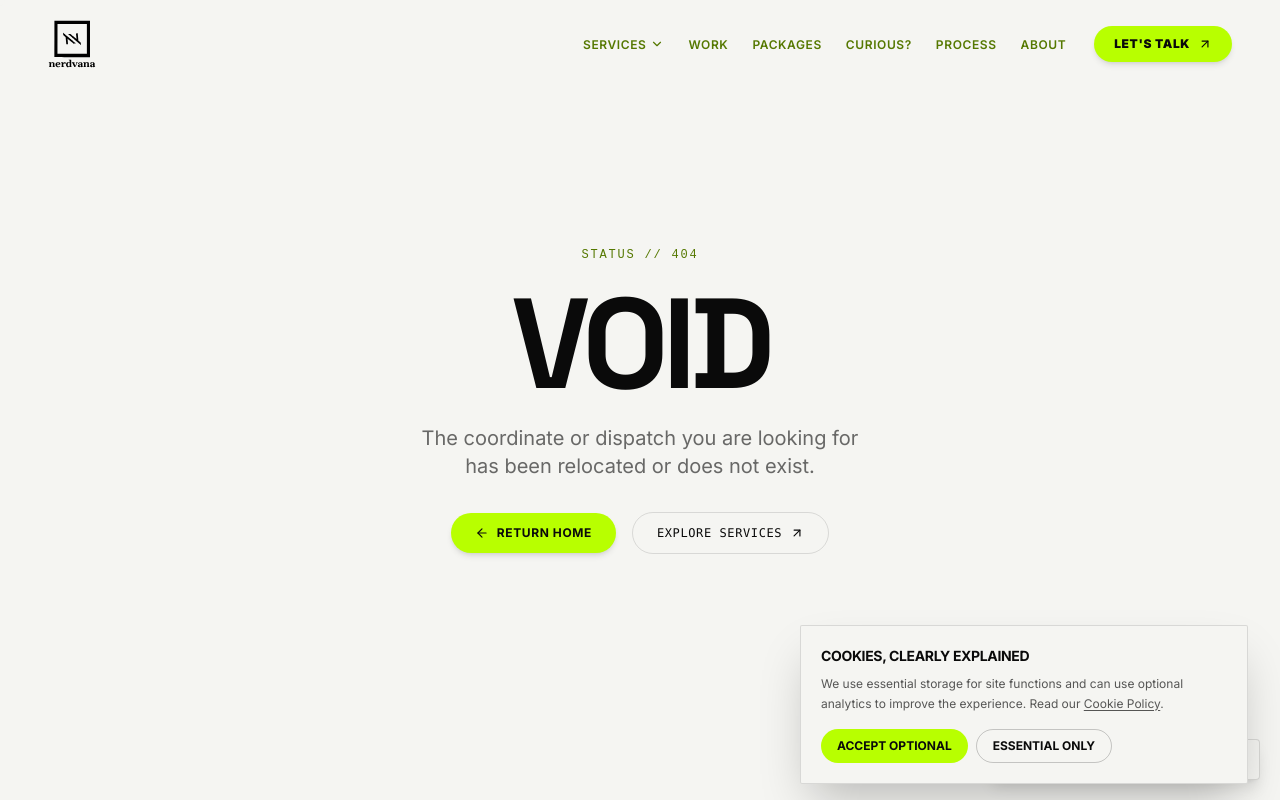
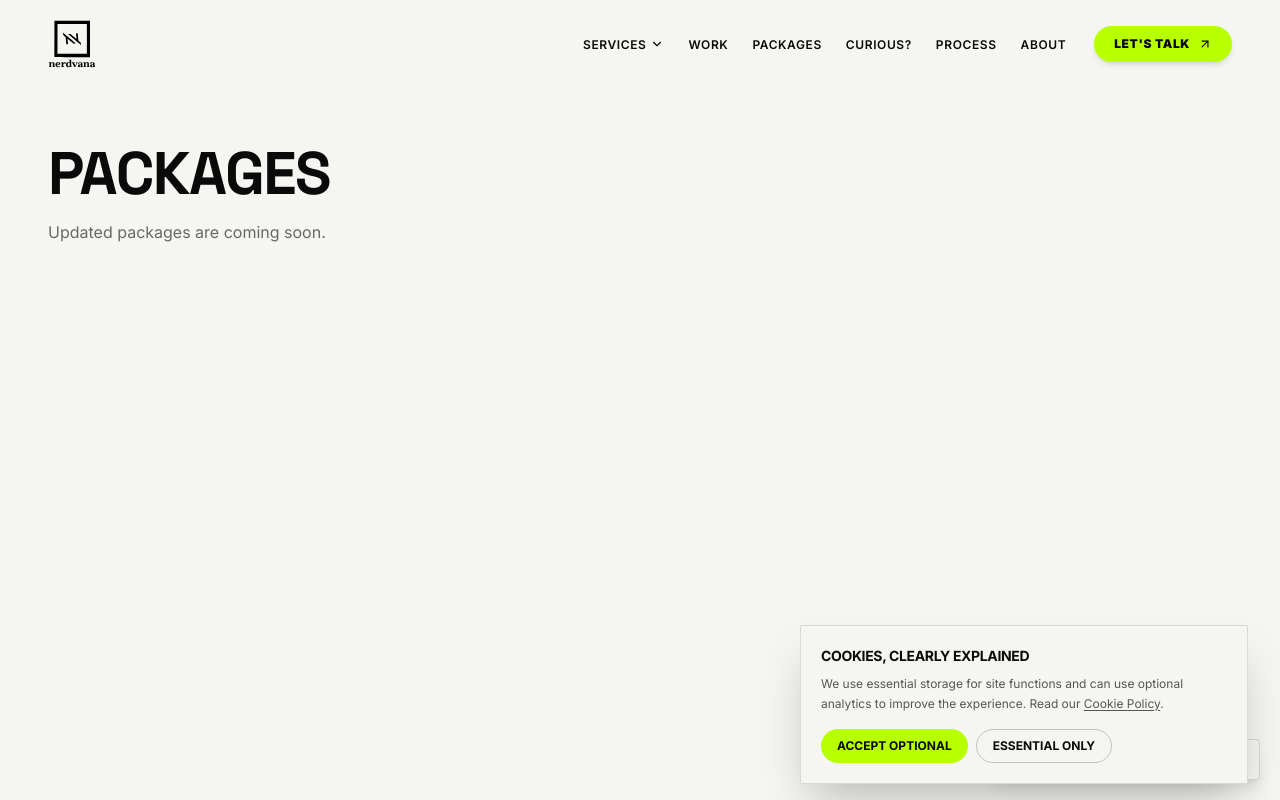
Before and after one commit to Balpos07/Nerdvana, a Next.js app: page /packages in a window 1280 px wide. Before the commit this address had no page. Shown: the top 800 px of the page. Built offline with nearby package versions, Linux system fonts and the light colour scheme.

Commit message:
packages updated

```diff
--- a/src/app/globals.css
+++ b/src/app/globals.css
@@ -66,6 +66,12 @@
 .footer-shell .wordmark-footer {
   color: #f5f5f2;
   -webkit-text-fill-color: #f5f5f2;
+}
+
+.mobile-nav-shell {
+  background-color: #0A0A0A !important;
+  color: #F5F5F2 !important;
+  --accent-text: #B8FF00;
 }
 
 /* Curious cards use a deliberate black surface and off-white text. */
--- /dev/null
+++ b/src/app/packages/page.tsx
@@ -0,0 +1,23 @@
+import React from "react";
+import type { Metadata } from "next";
+
+export const metadata: Metadata = {
+  title: "Packages — Nerdvana",
+  description: "Nerdvana packages are being prepared.",
+};
+
+export default function PackagesPage() {
+  return (
+    <div className="pt-28 md:pt-36 pb-24 md:pb-36 min-h-screen bg-[#0A0A0A]">
+      <div className="max-w-[1440px] mx-auto px-6 md:px-12">
+        <h1 className="text-4xl sm:text-6xl font-black uppercase tracking-tight text-[var(--fg)]">
+          Packages
+        </h1>
+        <p className="mt-4 text-sm md:text-base text-[var(--muted)]">
+          Updated packages are coming soon.
+        </p>
+        {/* Package content and pricing remain commented until approved scopes and prices are available. */}
+      </div>
+    </div>
+  );
+}
--- a/src/components/layout/Navbar.tsx
+++ b/src/components/layout/Navbar.tsx
@@ -45,7 +45,7 @@ export default function Navbar() {
 
   const navLinks = [
     { label: "Work", href: "/work" },
-    { label: "Packages", href: "/#packages" },
+    { label: "Packages", href: "/packages" },
     { label: "Curious?", href: "/#curious" },
     { label: "Process", href: "/#process" },
     { label: "About", href: "/about" },
@@ -58,7 +58,7 @@ export default function Navbar() {
           visible ? "translate-y-0" : "-translate-y-full"
         } ${
           scrolled
-            ? "bg-[#0A0A0A]/90 backdrop-blur-md border-b border-[var(--line)] py-3.5"
+            ? "bg-[#F5F5F2]/95 backdrop-blur-md border-b border-black/10 py-3.5 text-[#0A0A0A]"
             : "bg-transparent py-5"
         }`}
       >
@@ -89,7 +89,7 @@ export default function Navbar() {
                 onMouseLeave={() => setServicesMenuOpen(false)}
               >
                 <button
-                  className="flex items-center gap-1 text-xs font-semibold uppercase tracking-wider text-[var(--fg)] hover:text-[var(--accent)] transition-colors py-2 focus:outline-none"
+                  className="flex items-center gap-1 text-xs font-semibold uppercase tracking-wider text-[#0A0A0A] hover:text-[#557800] transition-colors py-2 focus:outline-none"
                   aria-expanded={servicesMenuOpen}
                   aria-haspopup="menu"
                   onClick={() => setServicesMenuOpen((open) => !open)}
@@ -106,7 +106,7 @@ export default function Navbar() {
                   <TextRoll>Services</TextRoll>
                   <ChevronDown
                     className={`w-3.5 h-3.5 transition-transform duration-200 ${
-                      servicesMenuOpen ? "rotate-180 text-[var(--accent)]" : ""
+                      servicesMenuOpen ? "rotate-180 text-[#557800]" : ""
                     }`}
                   />
                 </button>
@@ -146,7 +146,7 @@ export default function Navbar() {
                               <li key={s.title}>
                                 <Link
                                   href={`/services#${s.title.toLowerCase().replace(/[^a-z0-9]/g, "-")}`}
-                                  className="text-xs font-medium text-[#0A0A0A] hover:text-[var(--accent)] transition-colors flex items-center justify-between group"
+                                  className="text-xs font-medium text-[#0A0A0A] hover:text-[#557800] transition-colors flex items-center justify-between group"
                                 >
                                   <span>{s.title}</span>
                                   <ArrowUpRight className="w-3 h-3 opacity-0 group-hover:opacity-100 transition-opacity" />
@@ -180,7 +180,7 @@ export default function Navbar() {
                               <li key={s.title}>
                                 <Link
                                   href={`/services#${s.title.toLowerCase().replace(/[^a-z0-9]/g, "-")}`}
-                                  className="text-xs font-medium text-[#0A0A0A] hover:text-[var(--accent)] transition-colors flex items-center justify-between group"
+                                  className="text-xs font-medium text-[#0A0A0A] hover:text-[#557800] transition-colors flex items-center justify-between group"
                                 >
                                   <span>{s.title}</span>
                                   <ArrowUpRight className="w-3 h-3 opacity-0 group-hover:opacity-100 transition-opacity" />
@@ -197,7 +197,7 @@ export default function Navbar() {
                         </span>
                         <Link
                           href="/services"
-                          className="text-[var(--accent)] font-bold hover:underline flex items-center gap-1"
+                          className="text-[#557800] font-bold hover:underline flex items-center gap-1"
                         >
                           <span>Explore All Capabilities</span>
                           <ArrowUpRight className="w-3.5 h-3.5" />
@@ -213,7 +213,7 @@ export default function Navbar() {
                 <Link
                   key={link.label}
                   href={link.href}
-                  className="text-xs font-semibold uppercase tracking-wider text-[var(--fg)] hover:text-[var(--accent)] transition-colors"
+                  className="text-xs font-semibold uppercase tracking-wider text-[#0A0A0A] hover:text-[#557800] transition-colors"
                 >
                   <TextRoll>{link.label}</TextRoll>
                 </Link>
@@ -241,7 +241,7 @@ export default function Navbar() {
             </Link>
             <button
               onClick={() => setMobileMenuOpen(!mobileMenuOpen)}
-              className="p-2 text-[var(--fg)] hover:text-[var(--accent)] transition-colors focus:outline-none"
+              className="p-2 text-[#0A0A0A] hover:text-[#557800] transition-colors focus:outline-none"
               aria-label="Toggle Navigation Menu"
             >
               {mobileMenuOpen ? (
@@ -271,7 +271,7 @@ export default function Navbar() {
               clipPath: "polygon(0 0, 100% 0, 100% 0, 0 0)",
             }}
             transition={{ duration: 0.45, ease: [0.76, 0, 0.24, 1] }}
-            className="fixed inset-0 z-40 bg-[#0A0A0A] text-[#F5F5F2] flex flex-col justify-between px-6 pt-24 pb-10 overflow-y-auto"
+            className="mobile-nav-shell fixed inset-0 z-40 flex flex-col justify-between px-6 pt-24 pb-10 overflow-y-auto"
           >
             <div className="border-b border-[var(--line)] pb-5">
               <span className="section-label mb-2 block text-[var(--accent)]">
@@ -288,7 +288,7 @@ export default function Navbar() {
               <Link
                 href="/services"
                 onClick={() => setMobileMenuOpen(false)}
-                className="text-3xl font-extrabold uppercase tracking-tight text-[var(--fg)] hover:text-[var(--accent)] transition-colors flex items-center justify-between"
+                className="text-3xl font-extrabold uppercase tracking-tight text-[#F5F5F2] hover:text-[#B8FF00] transition-colors flex items-center justify-between"
               >
                 <span>Our Services</span>
                 <ArrowUpRight className="w-6 h-6 text-[var(--accent)]" />
@@ -299,7 +299,7 @@ export default function Navbar() {
                   key={link.label}
                   href={link.href}
                   onClick={() => setMobileMenuOpen(false)}
-                  className="text-3xl font-extrabold uppercase tracking-tight text-[var(--fg)] hover:text-[var(--accent)] transition-colors flex items-center justify-between"
+                  className="text-3xl font-extrabold uppercase tracking-tight text-[#F5F5F2] hover:text-[#B8FF00] transition-colors flex items-center justify-between"
                 >
                   <span>{link.label}</span>
                   <ArrowUpRight className="w-6 h-6 text-[var(--accent)]" />
```
